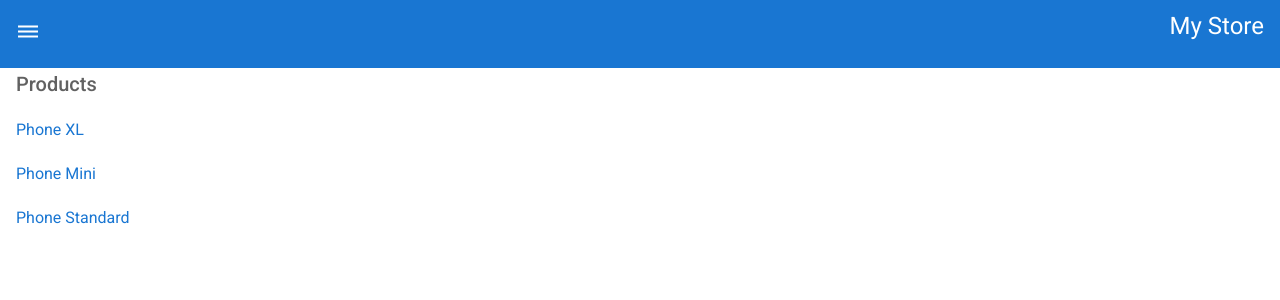
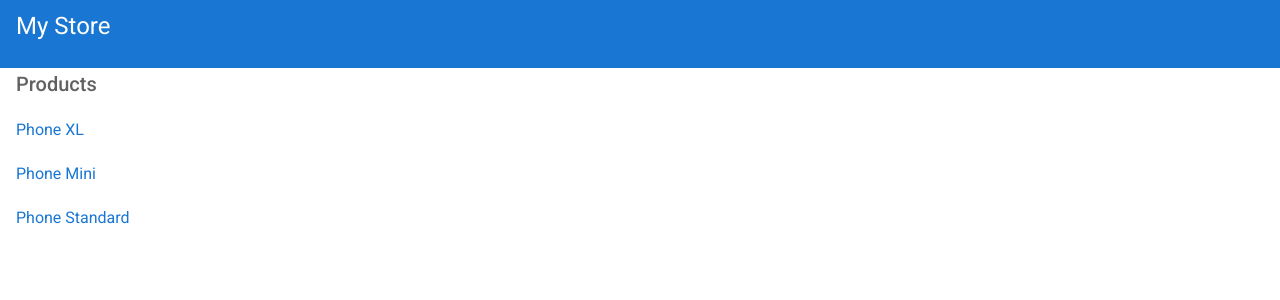
Before and after one commit to johnsandiego/angular-qtgga2, an Angular app: page / in a window 1280 px wide. Shown: the top 300 px of the page. Built offline with nearby package versions, Linux system fonts and the light colour scheme.

Commit message:
1 file modified

```diff
--- a/src/app/top-bar/top-bar.component.html
+++ b/src/app/top-bar/top-bar.component.html
@@ -1,7 +1,3 @@
-<div>
-  <i class="material-icons side-nav-icon" (click)="openSideNav()">dehaze</i>
-</div>
-
 <a [routerLink]="['/']">
   <h1>My Store</h1>
 </a>
```
